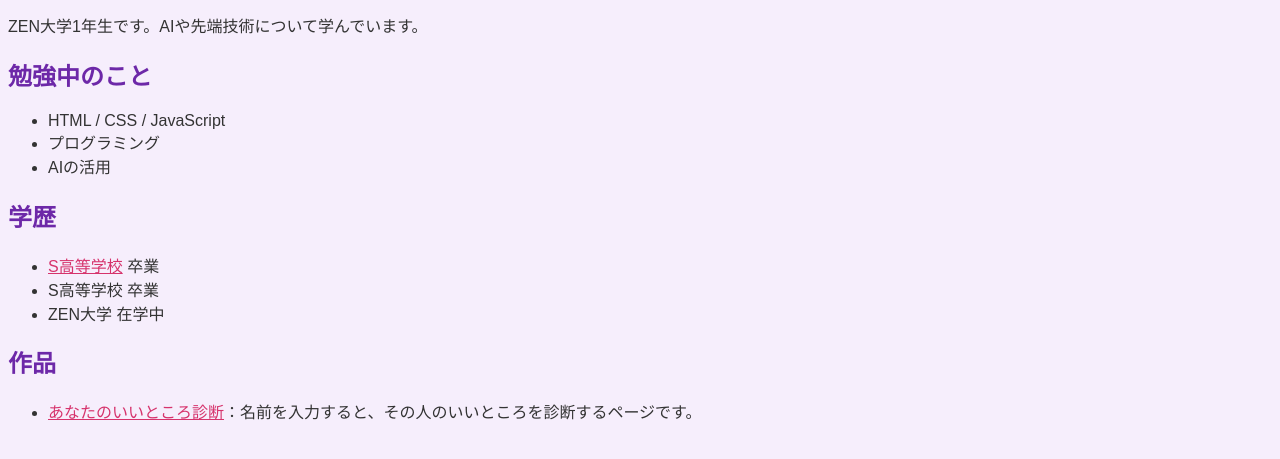
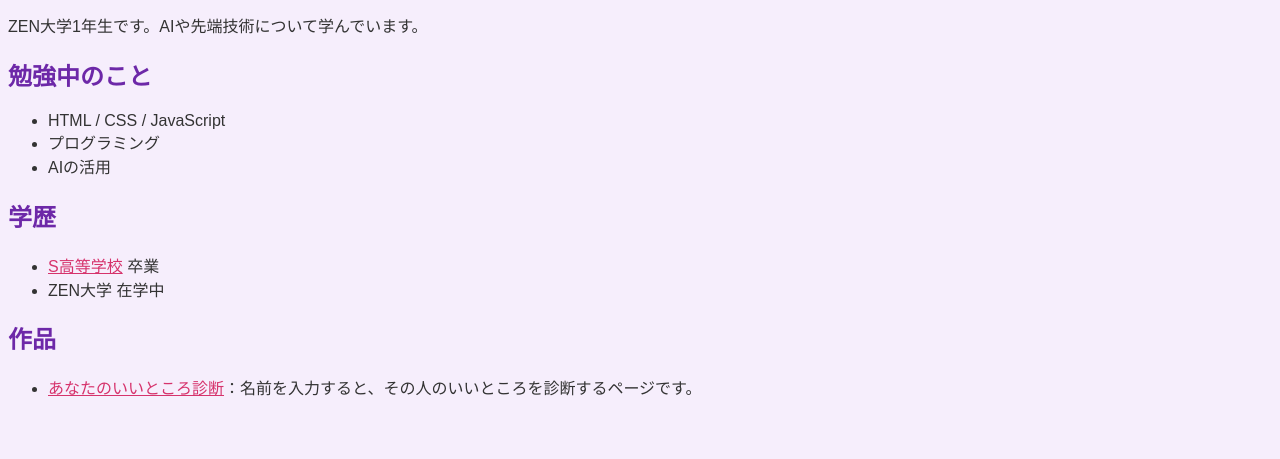
Before and after one commit to takuto-02220/Takuto.github.io, a plain HTML site: page index.html in a window 1280 px wide. Shown: the part 87-546 px from the top of the page. Drawn offline with Linux system fonts and the light colour scheme.

Commit message:
Update index.html

```diff
--- a/index.html
+++ b/index.html
@@ -33,7 +33,7 @@ a {
 <li>AIの活用</li>
 </ul>
 <h2>学歴</h2>
-<ul><li><a href="https://nnn.ed.jp/">S高等学校</a> 卒業</li><li>S高等学校 卒業</li>
+<ul><li><a href="https://nnn.ed.jp/">S高等学校</a> 卒業</li>
 <li>ZEN大学 在学中</li>
 </ul>
 <h2>作品</h2>
```
